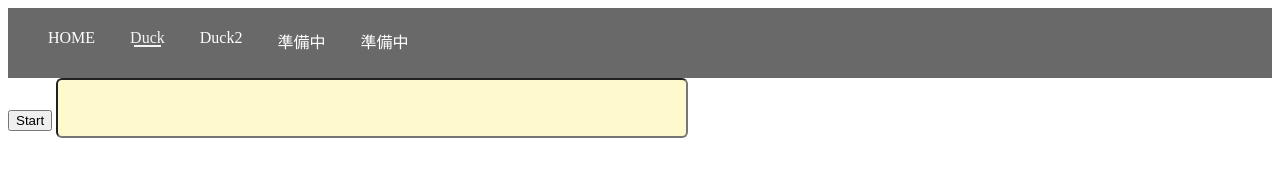
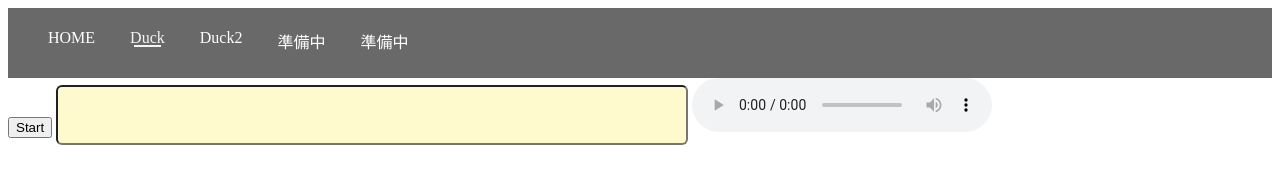
Before and after one commit to niyariniyari/shinkun, a plain HTML site: page index.html in a window 1280 px wide. Drawn offline with Linux system fonts and the light colour scheme.

Commit message:
Update index.html

```diff
--- a/index.html
+++ b/index.html
@@ -15,7 +15,7 @@
   <input type="button" value="Start" id="btnTimer">
   <input type="number" id="message">
   <audio id="oliver" src="https://drive.google.com/uc?id=180Ukck4Yo8sJ8RXoIhlMK_STvlTM6mRH"></audio>
-  <audio src="https://drive.google.com/uc?id=14sbadBBe598u4VCxsQB3jzeP1oTwkI3Y" accesskey="m">
+  <audio src="https://drive.google.com/uc?id=14sbadBBe598u4VCxsQB3jzeP1oTwkI3Y" accesskey="m" controls >
     <source src="https://drive.google.com/uc?id=14sbadBBe598u4VCxsQB3jzeP1oTwkI3Y" type="audio/mpeg">
   </source></audio>
 
```
